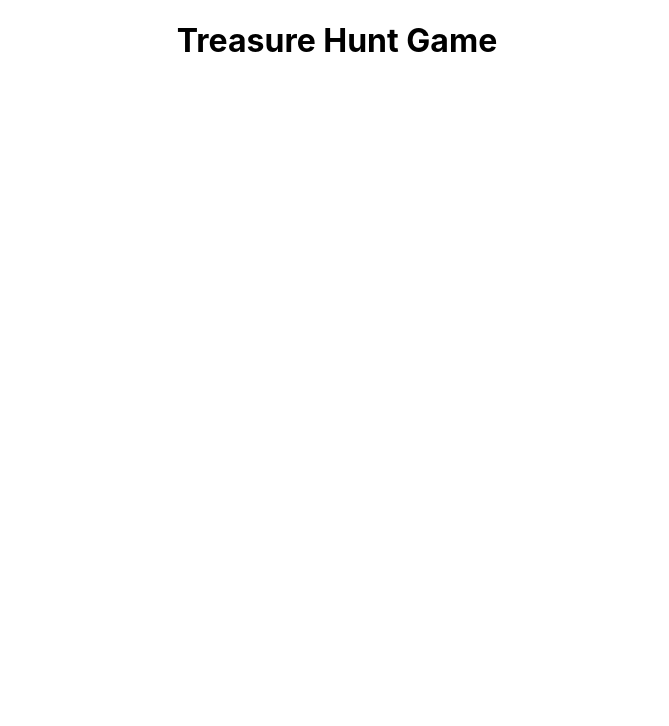
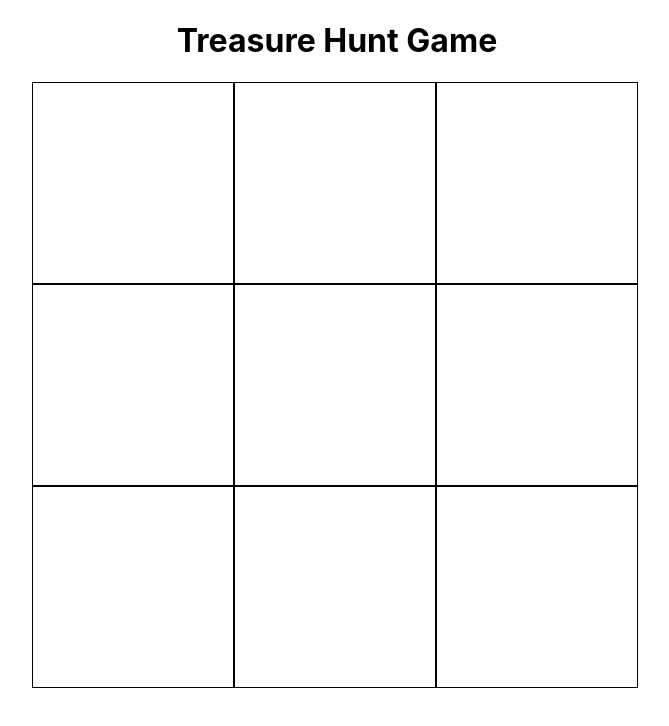
Before and after one commit to learn-academy-2024-alpha/treasure-hunt-MattBarnabo, a React (Create React App) app: page / in a window 1280 px wide. Shown: the top 726 px of the page, without its empty margins (303-972 px from the left). Built offline with nearby package versions, Linux system fonts and the light colour scheme.

Commit message:
Can see a page with a three-by-three grid board game

```diff
--- a/src/App.css
+++ b/src/App.css
@@ -7,3 +7,10 @@ h1 {
   width: 200px;
   border: 1px solid black;
 }
+
+.board {
+  display:flex;
+  flex-wrap: wrap;
+  width: 610px;
+  margin: 0 auto;
+}
--- a/src/App.js
+++ b/src/App.js
@@ -1,6 +1,6 @@
 import React, { useState } from "react"
 import "./App.css"
-
+import Square from "./components/Square"
 const App = () => {
   const [board, setBoard] = useState([
     "?",
@@ -17,6 +17,11 @@ const App = () => {
   return (
     <>
       <h1>Treasure Hunt Game</h1>
+      <div className="board">
+      {board.map((square, index) => {
+        return <Square/>
+      })}
+      </div>
     </>
   )
 }
```
Also changed, not shown: 1 other file (tests, documents, lock files or other folders).
